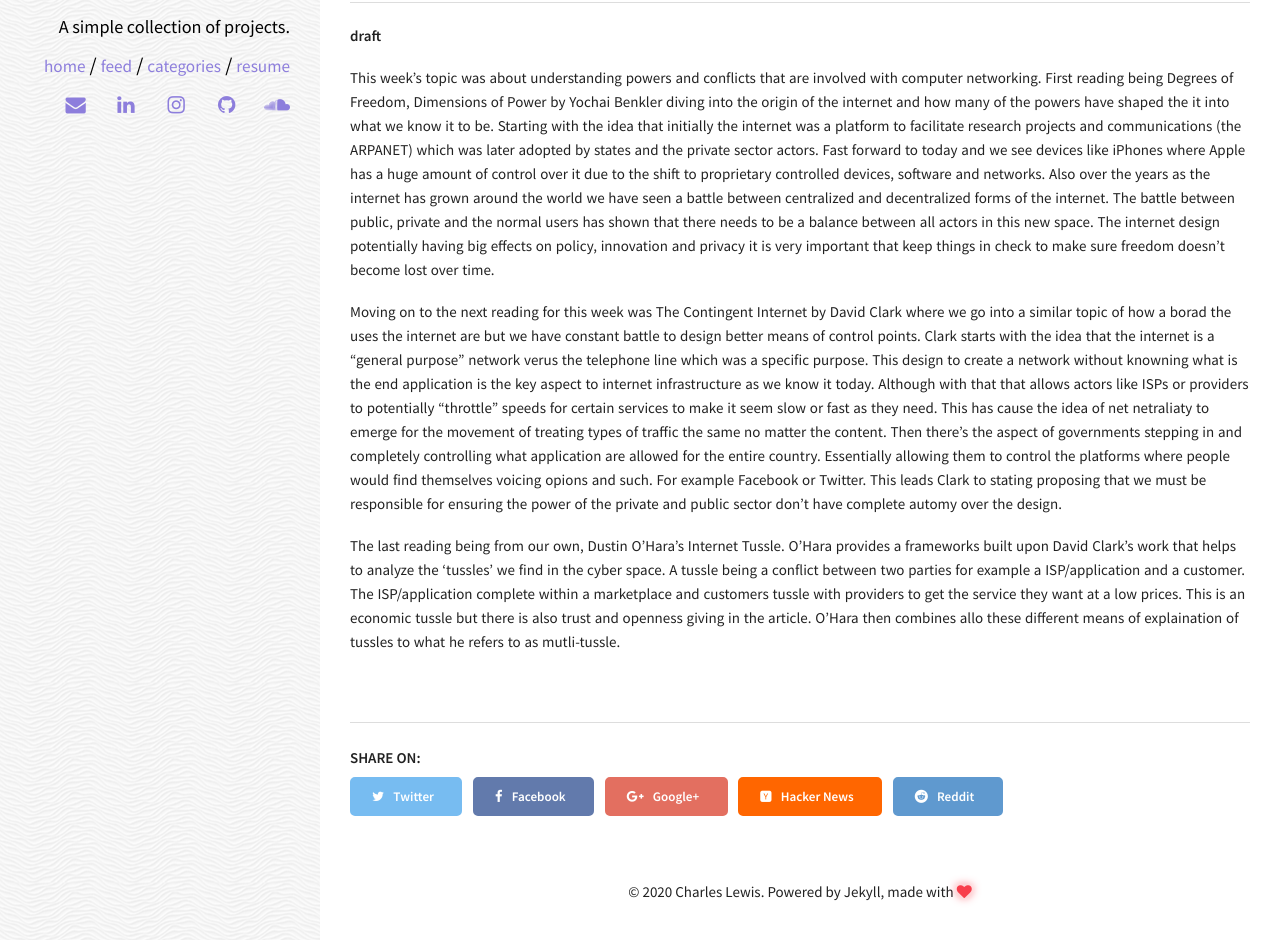
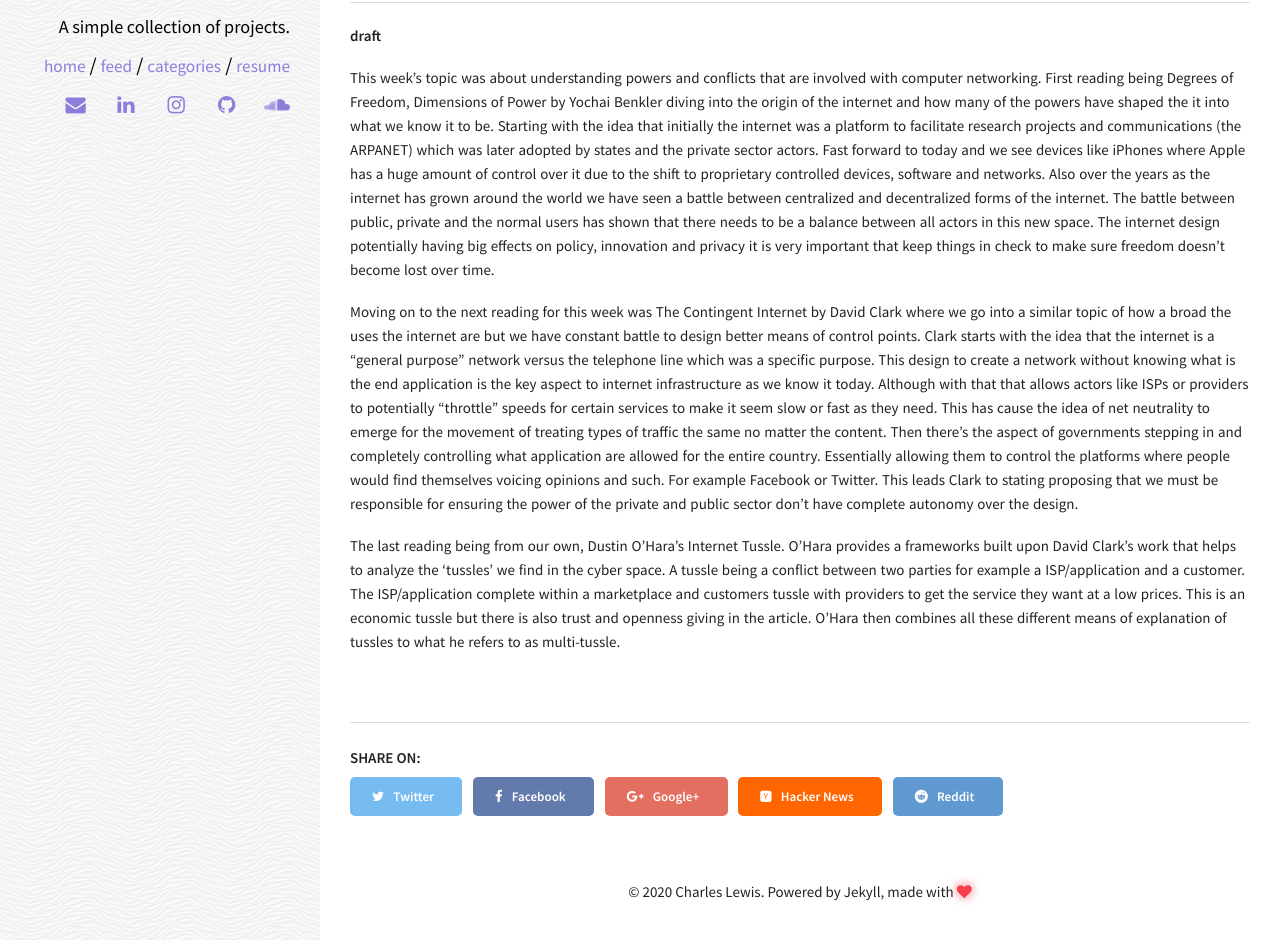
Before and after one commit to clewis10/clewis10OLD.github.io, a Jekyll site: the page built from _posts/2020-4-27-week4.md, in a window 1280 px wide. Shown: the part 918-1858 px from the top of the page. Built offline with Jekyll 4.4.1, drawn with Linux system fonts in a browser that asks for light colours.

Commit message:
week 4 draft

```diff
--- a/_posts/2020-4-27-week4.md
+++ b/_posts/2020-4-27-week4.md
@@ -15,6 +15,6 @@ image:
 
 This week’s topic was about understanding powers and conflicts that are involved with computer networking. First reading being Degrees of Freedom, Dimensions of Power by Yochai Benkler diving into the origin of the internet and how many of the powers have shaped the it into what we know it to be. Starting with the idea that initially the internet was a platform to facilitate research projects and communications (the ARPANET) which was later adopted by states and the private sector actors. Fast forward to today and we see devices like iPhones where Apple has a huge amount of control over it due to the shift to proprietary controlled devices, software and networks. Also over the years as the internet has grown around the world we have seen a battle between centralized and decentralized forms of the internet. The battle between public, private and the normal users has shown that there needs to be a balance between all actors in this new space. The internet design potentially having big effects on policy, innovation and privacy it is very important that keep things in check to make sure freedom doesn't become lost over time.
 
-Moving on to the next reading for this week was The Contingent Internet by David Clark where we go into a similar topic of how a borad the uses the internet are but we have constant battle to design better means of control points. Clark starts with the idea that the internet is a "general purpose" network verus the telephone line which was a specific purpose. This design to create a network without knowning what is the end application is the key aspect to internet infrastructure as we know it today. Although with that that allows actors like ISPs or providers to potentially "throttle" speeds for certain services to make it seem slow or fast as they need. This has cause the idea of net netraliaty to emerge for the movement of treating types of traffic the same no matter the content. Then there's the aspect of governments stepping in and completely controlling what application are allowed for the entire country. Essentially allowing them to control the platforms where people would find themselves voicing opions and such. For example Facebook or Twitter. This leads Clark to stating proposing that we must be responsible for ensuring the power of the private and public sector don't have complete automy over the design.
+Moving on to the next reading for this week was The Contingent Internet by David Clark where we go into a similar topic of how a broad the uses the internet are but we have constant battle to design better means of control points. Clark starts with the idea that the internet is a "general purpose" network versus the telephone line which was a specific purpose. This design to create a network without knowing what is the end application is the key aspect to internet infrastructure as we know it today. Although with that that allows actors like ISPs or providers to potentially "throttle" speeds for certain services to make it seem slow or fast as they need. This has cause the idea of net neutrality to emerge for the movement of treating types of traffic the same no matter the content. Then there's the aspect of governments stepping in and completely controlling what application are allowed for the entire country. Essentially allowing them to control the platforms where people would find themselves voicing opinions and such. For example Facebook or Twitter. This leads Clark to stating proposing that we must be responsible for ensuring the power of the private and public sector don't have complete autonomy over the design.
 
-The last reading being from our own, Dustin O'Hara's Internet Tussle. O'Hara provides a frameworks built upon David Clark's work that helps to analyze the 'tussles' we find in the cyber space. A tussle being a conflict between two parties for example a ISP/application and a customer. The ISP/application complete within a marketplace and customers tussle with providers to get the service they want at a low prices. This is an economic tussle but there is also trust and openness giving in the article. O'Hara then combines allo these different means of explaination of tussles to what he refers to as mutli-tussle.
+The last reading being from our own, Dustin O'Hara's Internet Tussle. O'Hara provides a frameworks built upon David Clark's work that helps to analyze the 'tussles' we find in the cyber space. A tussle being a conflict between two parties for example a ISP/application and a customer. The ISP/application complete within a marketplace and customers tussle with providers to get the service they want at a low prices. This is an economic tussle but there is also trust and openness giving in the article. O'Hara then combines all these different means of explanation of tussles to what he refers to as multi-tussle.
```
